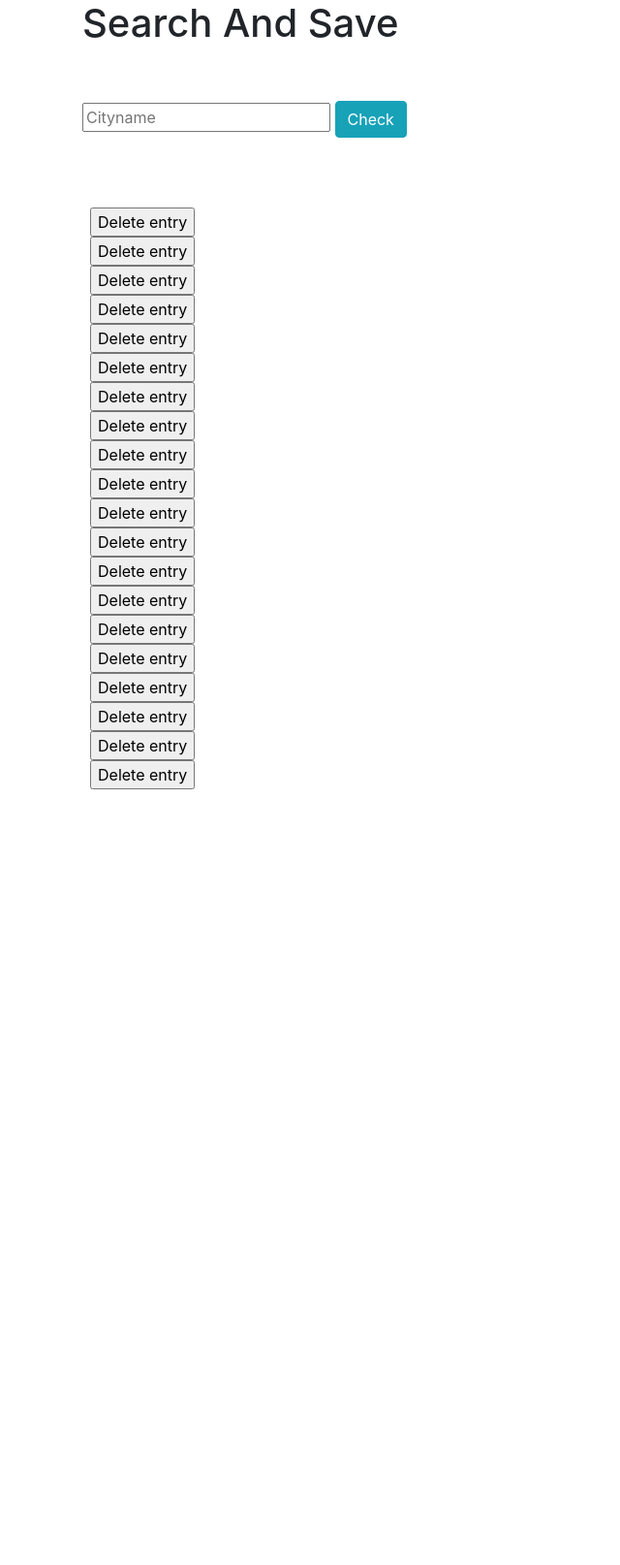
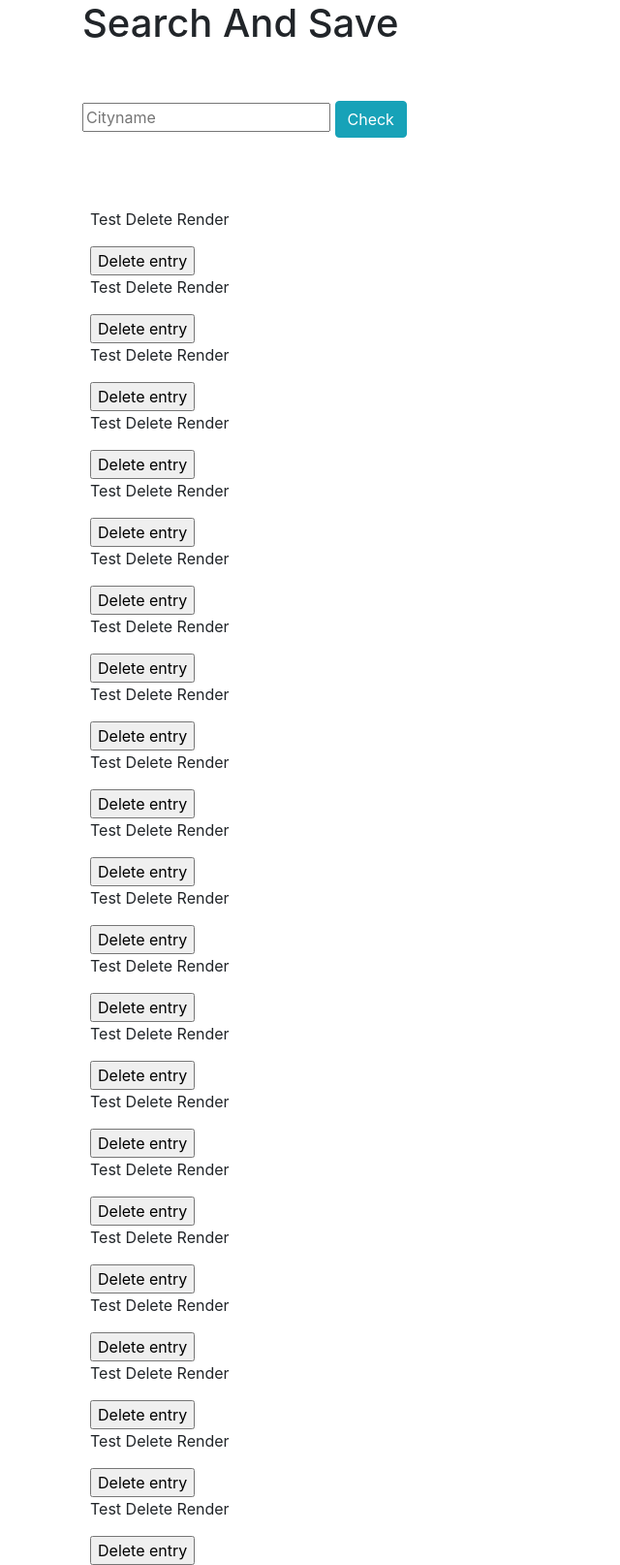
Before and after one commit to Brayoh-ux/weather, a Flask app: template app/templates/save.html in a window 1280 px wide. Shown: the part 144-1758 px from the top of the page at 97% size, without its empty margins (0-640 px from the left). Before the commit the page ends 958 px from the top, so only its background shows below. Run offline with Flask 2, Linux system fonts and the light colour scheme; the template is opened without the code that fills it: values that come from a table or form of the project are taken from there, others are empty; data comes from the database, SQL or seed files in the repository; some libraries are stand-ins or nearby versions.

```diff
--- a/app/templates/save.html
+++ b/app/templates/save.html
@@ -63,6 +63,7 @@
         {% for city in cities %}
 
         <div class="card-image ml-2">
+            <p>Test Delete Render</p>
             <form action="{{ url_for('delete_city', city_id=city.id) }}" method="POST">
                 <input type="submit" value="Delete entry" />
             </form>
```
